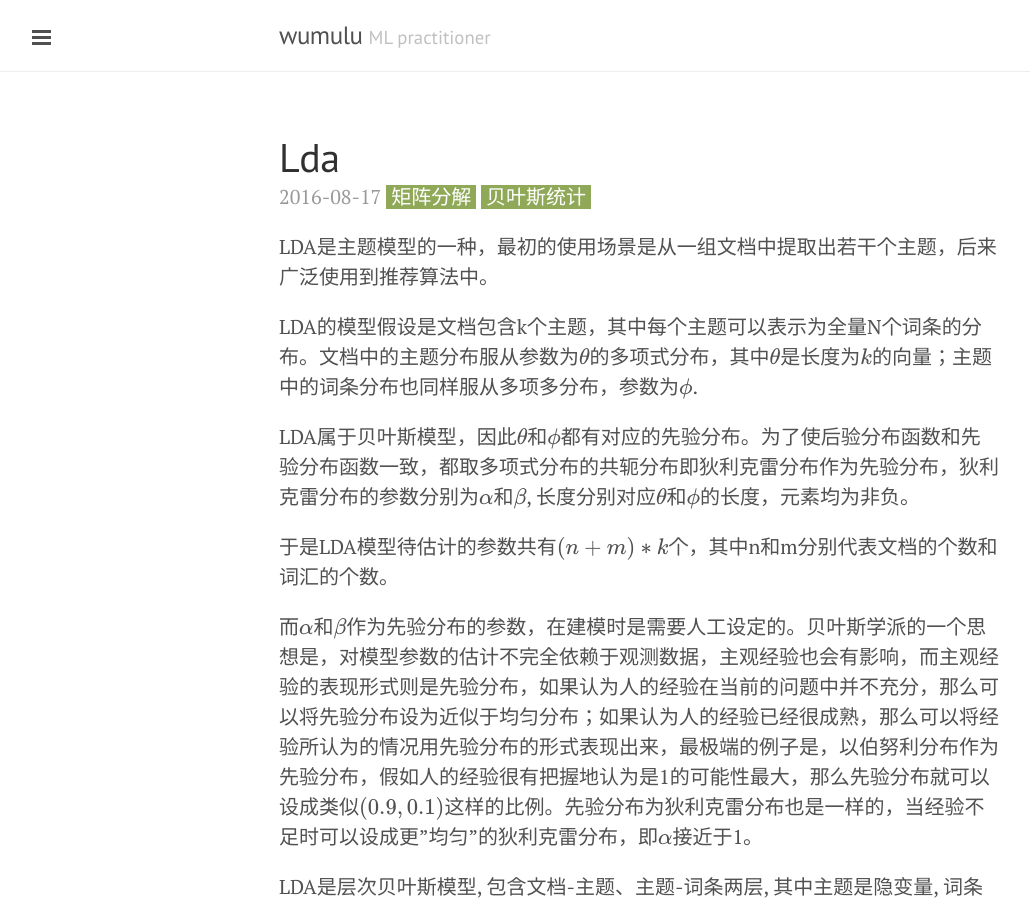
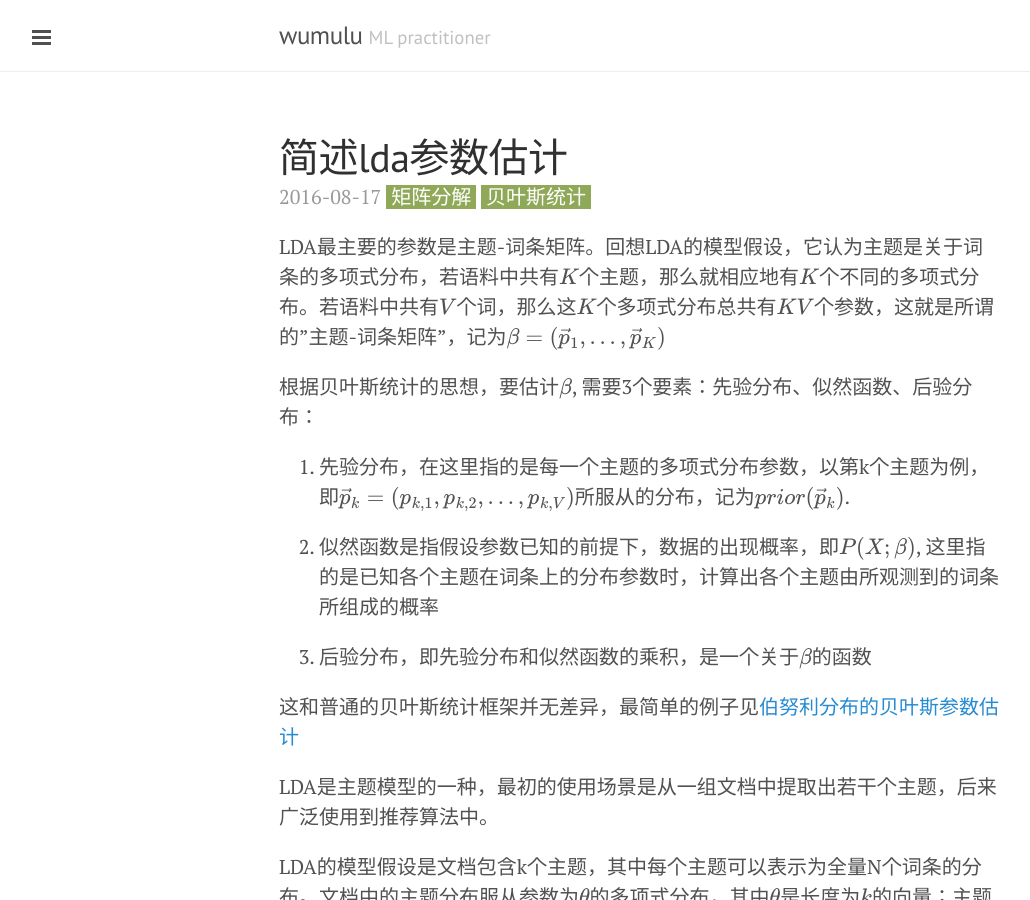
Before and after one commit to nomadcube/nomadcube.github.io, a Jekyll site: the page built from _posts/2016-08-17-简述LDA参数估计.md, in a window 1280 px wide and 900 px high. Shown: the whole window, without its empty margins (1-1031 px from the left). Built offline with Jekyll 4.4.1, drawn with Linux system fonts in a browser that asks for light colours; formulas are drawn with MathJax 3; comment, search, counter and statistics services are not loaded.

Commit message:
新文章

```diff
--- a/_posts/2016-08-17-LDA.md
+++ b/_posts/2016-08-17-简述LDA参数估计.md
@@ -2,6 +2,18 @@
 layout: post
 tags: 矩阵分解 贝叶斯统计
 ---
+
+LDA最主要的参数是主题-词条矩阵。回想LDA的模型假设，它认为主题是关于词条的多项式分布，若语料中共有$$K$$个主题，那么就相应地有$$K$$个不同的多项式分布。若语料中共有$$V$$个词，那么这$$K$$个多项式分布总共有$$KV$$个参数，这就是所谓的"主题-词条矩阵"，记为$$\beta = (\vec p_1, ..., \vec p_K)$$
+
+根据贝叶斯统计的思想，要估计$$\beta$$, 需要3个要素：先验分布、似然函数、后验分布：
+
+1. 先验分布，在这里指的是每一个主题的多项式分布参数，以第k个主题为例，即$$\vec p_k = (p_{k,1}, p_{k,2}, ..., p_{k,V})$$所服从的分布，记为$$prior(\vec p_k)$$.
+
+2. 似然函数是指假设参数已知的前提下，数据的出现概率，即$$P(X;\beta)$$, 这里指的是已知各个主题在词条上的分布参数时，计算出各个主题由所观测到的词条所组成的概率
+
+3. 后验分布，即先验分布和似然函数的乘积，是一个关于$$\beta$$的函数
+
+这和普通的贝叶斯统计框架并无差异，最简单的例子见[伯努利分布的贝叶斯参数估计]()
 
 LDA是主题模型的一种，最初的使用场景是从一组文档中提取出若干个主题，后来广泛使用到推荐算法中。
 
```
Also changed, not shown: _posts/2017-04-04-伯努利分布的贝叶斯参数估计.md (renamed from _posts/2017-04-04-贝叶斯统计的基本思想.md).
